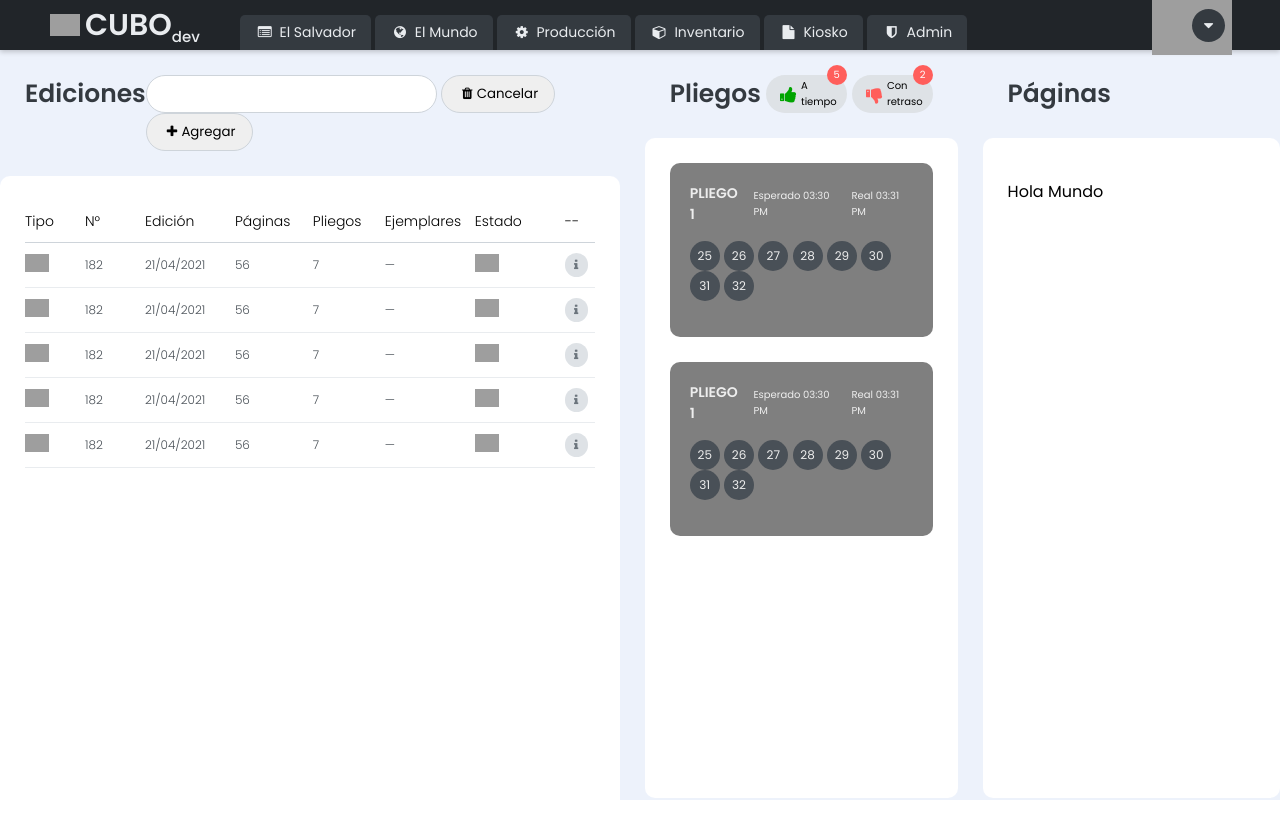
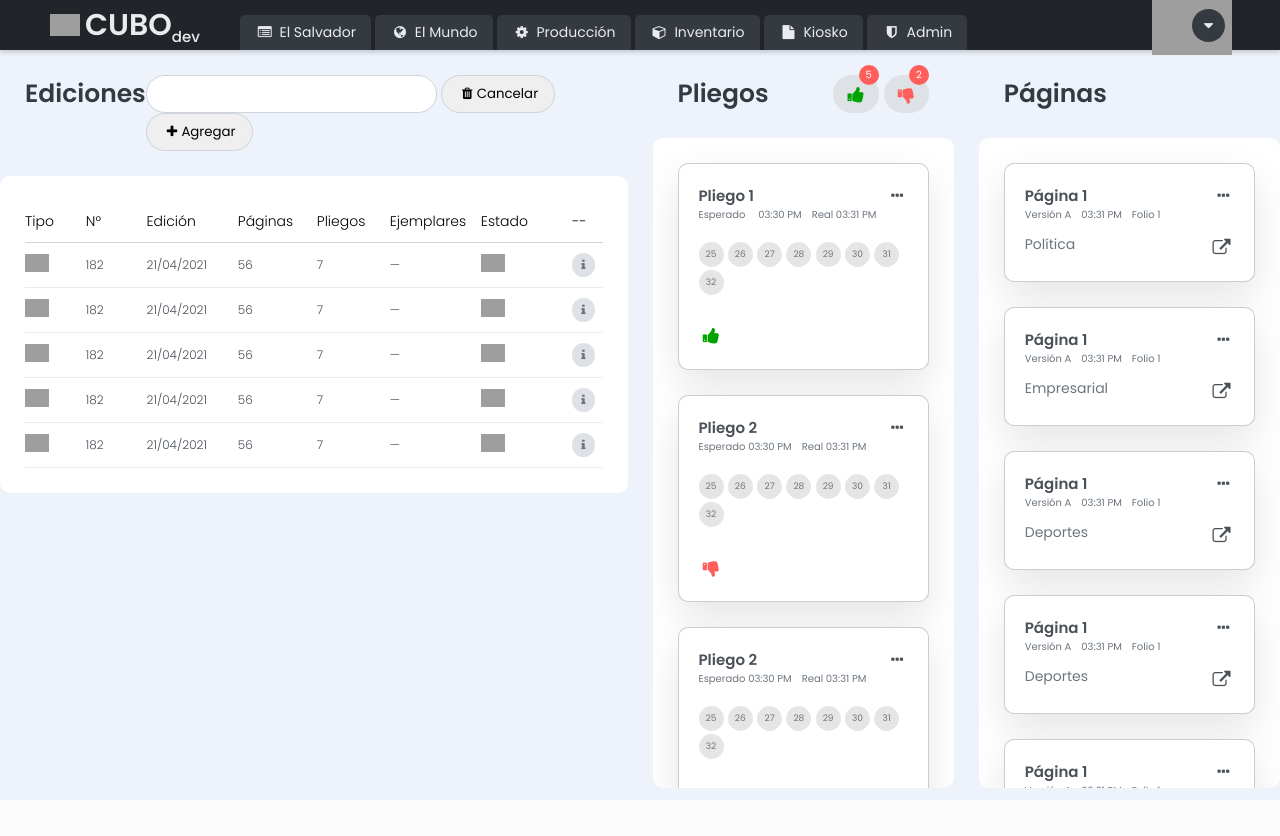
Before and after one commit to luisjosecruz/cubo, a PHP site: page / in a window 1280 px wide. After the commit the page ends 800 px from the top, so only its background shows below. Run offline with PHP 8.4, Linux system fonts and the light colour scheme; lists and menus that the app fills with data are empty; grey boxes are pictures that could not be loaded.

Commit message:
Panels responsives

```diff
--- a/assets/css/style.css
+++ b/assets/css/style.css
@@ -71,10 +71,13 @@ table{
     --white-alpha-80: rgba(255, 255, 255, 0.8);
     --white-light: #edf2fb;
     --white-00: #ffffff;
+    --card-yellow: ##fcf6bd;
+    --card-green: #d0f4de;
+    --card-red: ##f9bec7;
+    --card-gary: ##dee2e6;
     --red-00: #ff5e5b;
     --green-10: #00A400;
 }
-
 
 /*  -------------------------------------------------------------
   HEADER
@@ -171,6 +174,11 @@ table{
     cursor: pointer;
 }
 
+.menu-phone{
+    margin: 0 20px;
+    display: none;
+}
+
 /*  User Options
   - - - - - - - - - - - - - - - - - - - - - - - - - - - - - - - */
 .wraper-options{
@@ -264,11 +272,11 @@ table{
 
 .dash-panel-content{
     background: var(--white-00);
-    height: calc(100% - 90px);
+    max-height: calc(100vh - 150px);
     border-radius: 10px;
     padding: 25px;
+    overflow: auto;
 }
-
 
 /*  -------------------------------------------------------------
   BUTTONS
@@ -346,6 +354,14 @@ table{
     background: var(--green-10);
 }
 
+.c-green{
+    color: var(--green-10);
+}
+
+.c-red{
+    color: var(--red-00);
+}
+
 /*  -------------------------------------------------------------
   PANEL EDITIONS
   - - - - - - - - - - - - - - - - - - - - - - - - - - - - - - - */
@@ -394,11 +410,13 @@ table{
   - - - - - - - - - - - - - - - - - - - - - - - - - - - - - - - */
 .card{
     width: 100%;
-    background: var(--black-alpha-50);
+    background: inherit;
     border-radius: 10px;
     padding: 20px;
-    color: var(--gray-00);
+    color: var(--dark-00);
     margin-bottom: 25px;
+    border: 1px solid var(--black-alpha-20);
+    box-shadow: 0px 16px 38px var(--shadow-1);
 }
 
 .card p{
@@ -407,14 +425,17 @@ table{
 
 .card-header{
     display: flex;
-    align-items: center;
+    align-items: flex-start;
     justify-content: space-between;
+    flex-direction: column;
 }
 
 .card-header-title{
-    text-transform: uppercase;
-    font-size: 14px;
+    width: 100%;
+    font-size: 15px;
     font-weight: 600;
+    display: flex;
+    justify-content: space-between;
 }
 
 .card-header-legend{
@@ -423,15 +444,23 @@ table{
 
 .card-header-legend span{
     font-size: 10px;
-    margin-left: 10px;
+    margin-right: 10px;
+    color: var(--gray-50);
 }
 
 .card-content ul li{
     display: inline-block;
 }
 
-.card-element-like{
-    display: none;
+.card-footer{
+    border-top: 1px solid var(--white-alpha-10);
+    padding-top: 10px;
+    display: flex;
+    justify-content: space-between;
+}
+
+.card-footer p{
+    font-size: 18px;
 }
 
 .pliego-pages{
@@ -439,12 +468,136 @@ table{
 }
 
 .pliego-pages li p{
-    font-size: 12px;
-    background: var(--dark-00);
-    width: 30px;
-    height: 30px;
+    font-size: 11px;
+    background: var(--black-alpha-10);
+    color: var(--gray-50);
+    width: 28px;
+    height: 28px;
     border-radius: 100%;
     display: flex;
     align-items: center;
     justify-content: center;
 }
+
+.card-footer .page-tag{
+    font-size: 14px;
+    color: var(--gray-50);
+}
+
+/*  -------------------------------------------------------------
+  RESPONSIVE DESIGN
+  - - - - - - - - - - - - - - - - - - - - - - - - - - - - - - - */
+
+/*  1500px
+  - - - - - - - - - - - - - - - - - - - - - - - - - - - - - - - */
+
+@media screen and (max-width: 1458px){
+    .pliego-pages li p{
+        font-size: 9px;
+        width: 25px;
+        height: 25px;
+    }
+    /*.dash-panel-header-legend-item{
+        flex-direction: column;
+        border-radius: 5px;
+    }*/
+    .dash-panel-header-legend-item span:nth-child(2){
+        display: none;
+    }
+}
+
+@media screen and (max-width: 1203px){
+    .dash-panel-buttons{
+        flex-direction: column;
+    }
+    .card-header-legend span span{
+        display: none;
+    }
+}
+
+@media screen and (max-width: 1125px){
+    .menu nav{
+        display: none;
+    }
+    .menu-phone{
+        display: flex;
+    }
+    .dash-panel-content{
+        padding: 20px;
+    }
+    .card{
+        padding: 15px;
+    }
+    .card-footer{
+        border: none;
+    }
+}
+
+@media screen and (max-width: 990px){
+    .dash-panel:nth-child(1),
+    .dash-panel:nth-child(2),
+    .dash-panel:nth-child(3){
+        grid-column: 1/5;
+        padding: 50px 100px;
+    }
+    .dash-panel:nth-child(2),
+    .dash-panel:nth-child(3){
+        display: none;
+    }
+    .dash-panel-buttons{
+        flex-direction: row;
+    }
+    .dash-panel-content{
+        max-height: 100%;
+    }
+    .dash-panel-table tr td{
+        padding: 20px 0
+    }
+}
+
+@media screen and (max-width: 794px){
+    .dash-panel:nth-child(1){
+        padding: 50px;
+    }
+}
+
+@media screen and (max-width: 694px){
+    .dash-panel:nth-child(1){
+        padding: 50px ;
+    }
+    .dash-panel-buttons{
+        flex-direction: column;
+        justify-content: center;
+        align-items: center;
+    }
+}
+
+@media screen and (max-width: 570px){
+    .dash-panel:nth-child(1){
+        padding: 50px 20px;
+    }
+    .dash-panel-buttons{
+        padding: 25px 0;
+    }
+    .header{
+        padding: 0 20px;
+    }
+}
+
+@media screen and (max-width: 470px){
+    .table-head tr th:nth-child(6),
+    .dash-panel-table tr td:nth-child(6),
+    .panel_date_range{
+        display: none;
+    }
+}
+
+@media screen and (max-width: 400px){
+    .dash-panel:nth-child(1){
+        padding: 50px 0;
+    }
+    .table-head tr th:nth-child(8),
+    .dash-panel-table tr td:nth-child(8){
+        display: none;
+    }
+}
--- a/assets/scripts/main.js
+++ b/assets/scripts/main.js
@@ -3,7 +3,7 @@ $(document).ready(function(){
     DECLARACIÓN DE CONSTANTES
   - - - - - - - - - - - - - - - - - - - - - - - - - - - - - - - */
     const doc = $(document);
-    const user_options = $(".user-options");
+    const user_options = $(".user-options-btn");
     const wrapper_options = $(".wraper-options");
 
 /*  -------------------------------------------------------------
@@ -22,4 +22,18 @@ $(document).ready(function(){
         wrapper_options.removeClass("show")
     });
 
+    if(screen.width < 990){
+        $(".dash-panel-table tr td").click(function(){
+            console.log(this);
+            $(".dash-editions").hide();
+            $(".dash-sheets").show();
+        });
+
+        $(".card").click(function(){
+            $(".dash-editions").hide();
+            $(".dash-sheets").hide();
+            $(".dash-pages").show();
+        });
+    }
+
 });
--- a/index.html
+++ b/index.html
@@ -29,13 +29,16 @@
 						<li><a class="menu_item" href="#"> <i class="icon-shield"></i> <span>Admin</span></a></li>
 					</ul>
 				</nav>
+				<a class="user-options menu-phone">
+					<i class="icon-th-large"></i>
+				</a>
 			</div>
 			<div class="account">
 				<div class="user-config">
 					<img src="https://static.elmundo.sv/letters_cognito/L.svg">
 				</div>
-				<div class="user-config user-options">
-					<a class="user-options-btn">
+				<div class="user-config user-options user-options-btn">
+					<a>
 						<i class="icon-down-dir"></i>
 					</a>
 				</div>
@@ -62,8 +65,8 @@
 		</header>
 
 		<section class="dashboard">
-			<article class="dash-panel">
-				<header class="dash-panel-header">
+			<article class="dash-panel dash-editions">
+				<header class="dash-panel-header dash-panel-buttons">
 					<p class="dash-panel-header-title">Ediciones</p>
 					<div class="dash-panel-header-buttons">
 						<input class="btn panel_date_range" type="text" name="range">
@@ -152,7 +155,8 @@
 					</div>
 				</div>
 			</article>
-			<article class="dash-panel">
+
+			<article class="dash-panel dash-sheets">
 				<header class="dash-panel-header">
 					<p class="dash-panel-header-title">Pliegos</p>
 					<div class="dash-panel-header-legend">
@@ -171,16 +175,14 @@
 				<div class="dash-panel-content">
 					<div class="card">
 						<div class="card-header">
-							<p class="card-header-title">Pliego 1</p>
+							<p class="card-header-title">
+								<span>Pliego 1</span>
+								<a><i class="icon-ellipsis"></i></a>
+							</p>
 							<p class="card-header-legend">
-								<span class="">Esperado 03:30 PM</span>
-								<span class="">Real 03:31 PM</span>
+								<span><span>Esperado</span> 03:30 PM</span>
+								<span>Real 03:31 PM</span>
 							</p>
-						</div>
-						<div class="card-elements">
-							<span class="card-element-like">
-								<i class="icon-user-o"></i>
-							</span>
 						</div>
 						<div class="card-content">
 							<ul class="pliego-pages">
@@ -194,19 +196,21 @@
 								<li><p>32</p></li>
 							</ul>
 						</div>
+						<div class="card-footer">
+							<p class="c-green"><i class="icon-thumbs-up-alt"></i></p>
+						</div>
 					</div>
+
 					<div class="card">
 						<div class="card-header">
-							<p class="card-header-title">Pliego 1</p>
+							<p class="card-header-title">
+								<span>Pliego 2</span>
+								<a><i class="icon-ellipsis"></i></a>
+							</p>
 							<p class="card-header-legend">
-								<span class="">Esperado 03:30 PM</span>
-								<span class="">Real 03:31 PM</span>
+								<span>Esperado 03:30 PM</span>
+								<span>Real 03:31 PM</span>
 							</p>
-						</div>
-						<div class="card-elements">
-							<span class="card-element-like">
-								<i class="icon-user-o"></i>
-							</span>
 						</div>
 						<div class="card-content">
 							<ul class="pliego-pages">
@@ -220,15 +224,325 @@
 								<li><p>32</p></li>
 							</ul>
 						</div>
+						<div class="card-footer">
+							<p class="c-red"><i class="icon-thumbs-down-alt"></i></p>
+						</div>
+					</div>
+
+					<div class="card">
+						<div class="card-header">
+							<p class="card-header-title">
+								<span>Pliego 2</span>
+								<a><i class="icon-ellipsis"></i></a>
+							</p>
+							<p class="card-header-legend">
+								<span>Esperado 03:30 PM</span>
+								<span>Real 03:31 PM</span>
+							</p>
+						</div>
+						<div class="card-content">
+							<ul class="pliego-pages">
+								<li><p>25</p></li>
+								<li><p>26</p></li>
+								<li><p>27</p></li>
+								<li><p>28</p></li>
+								<li><p>29</p></li>
+								<li><p>30</p></li>
+								<li><p>31</p></li>
+								<li><p>32</p></li>
+							</ul>
+						</div>
+						<div class="card-footer">
+							<p class="c-red"><i class="icon-thumbs-down-alt"></i></p>
+						</div>
+					</div>
+
+					<div class="card">
+						<div class="card-header">
+							<p class="card-header-title">
+								<span>Pliego 2</span>
+								<a><i class="icon-ellipsis"></i></a>
+							</p>
+							<p class="card-header-legend">
+								<span>Esperado 03:30 PM</span>
+								<span>Real 03:31 PM</span>
+							</p>
+						</div>
+						<div class="card-content">
+							<ul class="pliego-pages">
+								<li><p>25</p></li>
+								<li><p>26</p></li>
+								<li><p>27</p></li>
+								<li><p>28</p></li>
+								<li><p>29</p></li>
+								<li><p>30</p></li>
+								<li><p>31</p></li>
+								<li><p>32</p></li>
+							</ul>
+						</div>
+						<div class="card-footer">
+							<p class="c-red"><i class="icon-thumbs-down-alt"></i></p>
+						</div>
+					</div>
+
+					<div class="card">
+						<div class="card-header">
+							<p class="card-header-title">
+								<span>Pliego 2</span>
+								<a><i class="icon-ellipsis"></i></a>
+							</p>
+							<p class="card-header-legend">
+								<span>Esperado 03:30 PM</span>
+								<span>Real 03:31 PM</span>
+							</p>
+						</div>
+						<div class="card-content">
+							<ul class="pliego-pages">
+								<li><p>25</p></li>
+								<li><p>26</p></li>
+								<li><p>27</p></li>
+								<li><p>28</p></li>
+								<li><p>29</p></li>
+								<li><p>30</p></li>
+								<li><p>31</p></li>
+								<li><p>32</p></li>
+							</ul>
+						</div>
+						<div class="card-footer">
+							<p class="c-red"><i class="icon-thumbs-down-alt"></i></p>
+						</div>
+					</div>
+
+					<div class="card">
+						<div class="card-header">
+							<p class="card-header-title">
+								<span>Pliego 2</span>
+								<a><i class="icon-ellipsis"></i></a>
+							</p>
+							<p class="card-header-legend">
+								<span>Esperado 03:30 PM</span>
+								<span>Real 03:31 PM</span>
+							</p>
+						</div>
+						<div class="card-content">
+							<ul class="pliego-pages">
+								<li><p>25</p></li>
+								<li><p>26</p></li>
+								<li><p>27</p></li>
+								<li><p>28</p></li>
+								<li><p>29</p></li>
+								<li><p>30</p></li>
+								<li><p>31</p></li>
+								<li><p>32</p></li>
+							</ul>
+						</div>
+						<div class="card-footer">
+							<p class="c-red"><i class="icon-thumbs-down-alt"></i></p>
+						</div>
+					</div>
+
+					<div class="card">
+						<div class="card-header">
+							<p class="card-header-title">
+								<span>Pliego 2</span>
+								<a><i class="icon-ellipsis"></i></a>
+							</p>
+							<p class="card-header-legend">
+								<span>Esperado 03:30 PM</span>
+								<span>Real 03:31 PM</span>
+							</p>
+						</div>
+						<div class="card-content">
+							<ul class="pliego-pages">
+								<li><p>25</p></li>
+								<li><p>26</p></li>
+								<li><p>27</p></li>
+								<li><p>28</p></li>
+								<li><p>29</p></li>
+								<li><p>30</p></li>
+								<li><p>31</p></li>
+								<li><p>32</p></li>
+							</ul>
+						</div>
+						<div class="card-footer">
+							<p class="c-red"><i class="icon-thumbs-down-alt"></i></p>
+						</div>
 					</div>
 				</div>
 			</article>
-			<article class="dash-panel">
+
+			<article class="dash-panel dash-pages">
 				<header class="dash-panel-header">
 					<p class="dash-panel-header-title">Páginas</p>
 				</header>
 				<div class="dash-panel-content">
-					<p>Hola Mundo</p>
+					<div class="card">
+						<div class="card-header">
+							<p class="card-header-title">
+								<span>Página 1</span>
+								<a><i class="icon-ellipsis"></i></a>
+							</p>
+							<p class="card-header-legend">
+								<span>Versión A</span>
+								<span>03:31 PM</span>
+								<span>Folio 1</span>
+							</p>
+						</div>
+						<div class="card-content">
+
+						</div>
+						<div class="card-footer">
+							<p class="page-tag">Política</p>
+							<p><i class="icon-link-ext"></i></p>
+						</div>
+					</div>
+
+					<div class="card">
+						<div class="card-header">
+							<p class="card-header-title">
+								<span>Página 1</span>
+								<a><i class="icon-ellipsis"></i></a>
+							</p>
+							<p class="card-header-legend">
+								<span>Versión A</span>
+								<span>03:31 PM</span>
+								<span>Folio 1</span>
+							</p>
+						</div>
+						<div class="card-content">
+
+						</div>
+						<div class="card-footer">
+							<p class="page-tag">Empresarial</p>
+							<p><i class="icon-link-ext"></i></p>
+						</div>
+					</div>
+
+					<div class="card">
+						<div class="card-header">
+							<p class="card-header-title">
+								<span>Página 1</span>
+								<a><i class="icon-ellipsis"></i></a>
+							</p>
+							<p class="card-header-legend">
+								<span>Versión A</span>
+								<span>03:31 PM</span>
+								<span>Folio 1</span>
+							</p>
+						</div>
+						<div class="card-content">
+
+						</div>
+						<div class="card-footer">
+							<p class="page-tag">Deportes</p>
+							<p><i class="icon-link-ext"></i></p>
+						</div>
+					</div>
+
+					<div class="card">
+						<div class="card-header">
+							<p class="card-header-title">
+								<span>Página 1</span>
+								<a><i class="icon-ellipsis"></i></a>
+							</p>
+							<p class="card-header-legend">
+								<span>Versión A</span>
+								<span>03:31 PM</span>
+								<span>Folio 1</span>
+							</p>
+						</div>
+						<div class="card-content">
+
+						</div>
+						<div class="card-footer">
+							<p class="page-tag">Deportes</p>
+							<p><i class="icon-link-ext"></i></p>
+						</div>
+					</div>
+
+					<div class="card">
+						<div class="card-header">
+							<p class="card-header-title">
+								<span>Página 1</span>
+								<a><i class="icon-ellipsis"></i></a>
+							</p>
+							<p class="card-header-legend">
+								<span>Versión A</span>
+								<span>03:31 PM</span>
+								<span>Folio 1</span>
+							</p>
+						</div>
+						<div class="card-content">
+
+						</div>
+						<div class="card-footer">
+							<p class="page-tag">Deportes</p>
+							<p><i class="icon-link-ext"></i></p>
+						</div>
+					</div>
+
+					<div class="card">
+						<div class="card-header">
+							<p class="card-header-title">
+								<span>Página 1</span>
+								<a><i class="icon-ellipsis"></i></a>
+							</p>
+							<p class="card-header-legend">
+								<span>Versión A</span>
+								<span>03:31 PM</span>
+								<span>Folio 1</span>
+							</p>
+						</div>
+						<div class="card-content">
+
+						</div>
+						<div class="card-footer">
+							<p class="page-tag">Deportes</p>
+							<p><i class="icon-link-ext"></i></p>
+						</div>
+					</div>
+
+					<div class="card">
+						<div class="card-header">
+							<p class="card-header-title">
+								<span>Página 1</span>
+								<a><i class="icon-ellipsis"></i></a>
+							</p>
+							<p class="card-header-legend">
+								<span>Versión A</span>
+								<span>03:31 PM</span>
+								<span>Folio 1</span>
+							</p>
+						</div>
+						<div class="card-content">
+
+						</div>
+						<div class="card-footer">
+							<p class="page-tag">Deportes</p>
+							<p><i class="icon-link-ext"></i></p>
+						</div>
+					</div>
+
+					<div class="card">
+						<div class="card-header">
+							<p class="card-header-title">
+								<span>Página 1</span>
+								<a><i class="icon-ellipsis"></i></a>
+							</p>
+							<p class="card-header-legend">
+								<span>Versión A</span>
+								<span>03:31 PM</span>
+								<span>Folio 1</span>
+							</p>
+						</div>
+						<div class="card-content">
+
+						</div>
+						<div class="card-footer">
+							<p class="page-tag">Deportes</p>
+							<p><i class="icon-link-ext"></i></p>
+						</div>
+					</div>
 				</div>
 			</article>
 		</section>
```
